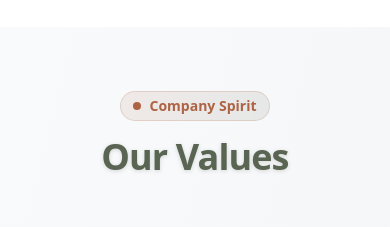
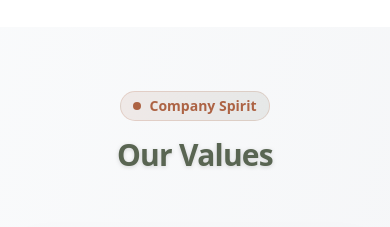
Before and after one commit to shamstabraiz29/Shop, a SvelteKit app: page /about in a window 390 px wide. Shown: the part 1500-1727 px from the top of the page. Built offline with nearby package versions, Linux system fonts and the light colour scheme.

Commit message:
Update heading styles in About page: reduce font size for improved readability and modern aesthetics.

```diff
--- a/src/routes/about/+page.svelte
+++ b/src/routes/about/+page.svelte
@@ -124,7 +124,7 @@
         <SectionBadge text="Company Spirit" />
       </div>
       <h2
-        class="text-4xl lg:text-5xl font-extrabold text-secondary text-center mb-16 tracking-tight drop-shadow-sm"
+        class="text-3xl lg:text-5xl font-extrabold text-secondary text-center mb-16 tracking-tight drop-shadow-sm"
       >
         Our Values
       </h2>
```
